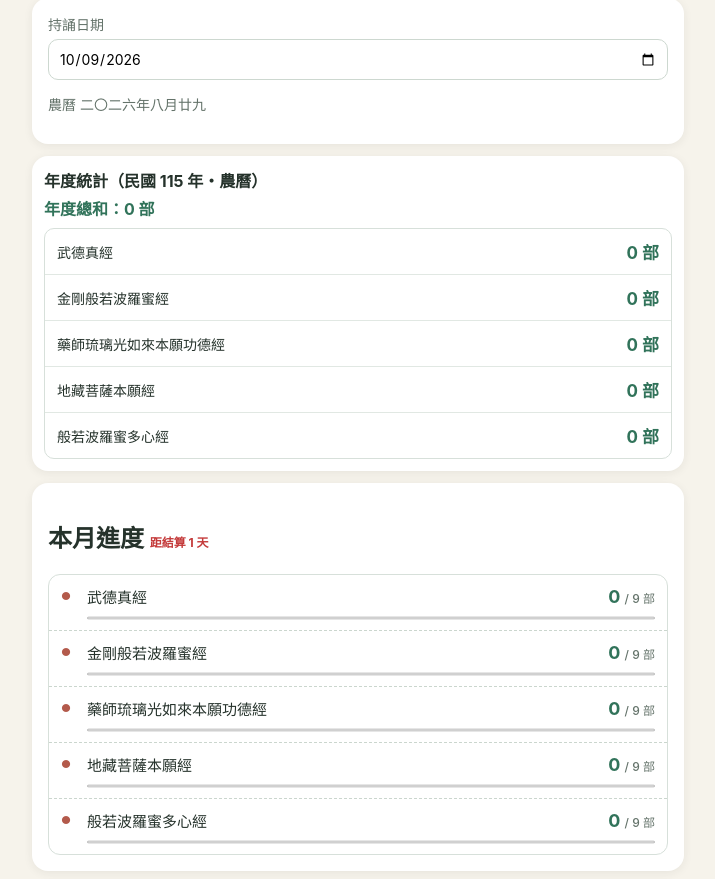
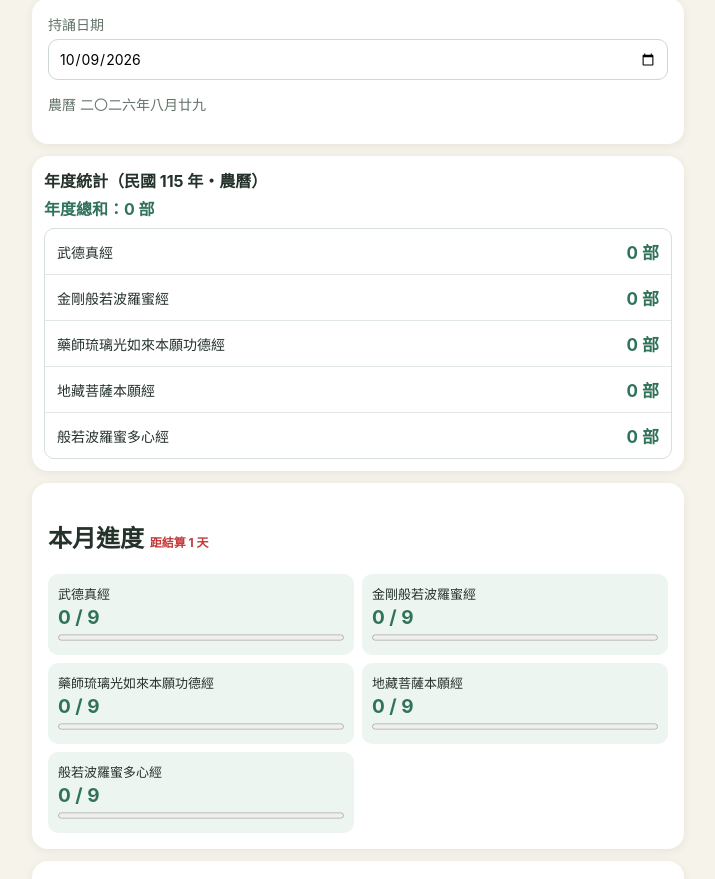
Before and after one commit to k90918/chanting-web-offline, a website: page index.html in a window 1280 px wide. Shown: the part 73-952 px from the top of the page, without its empty margins (282-997 px from the left). Drawn offline with Linux system fonts and the light colour scheme.

Commit message:
還原本月進度卡片顯示格式

```diff
--- a/app.js
+++ b/app.js
@@ -11,7 +11,7 @@ function totals(filter){const out=[0,0,0,0,0];Object.entries(state.records).filt
 function cards(target, values, goals){target.innerHTML=names.map((name,i)=>`<div class="item">${name}<b>${values[i]}${goals?` / ${goals[i]}`:' 部'}</b>${goals?`<progress max="${goals[i]}" value="${Math.min(values[i],goals[i])}"></progress>`:''}</div>`).join('')}
 function monthlyBoard(target, values, goals){target.className='board';target.innerHTML=names.map((name,i)=>`<div class="board-row"><span class="pin">●</span><span class="board-name">${name}</span><strong class="board-count">${values[i]} <small>/ ${goals[i]} 部</small></strong><progress class="board-progress" max="${goals[i]}" value="${Math.min(values[i],goals[i])}"></progress></div>`).join('')}
 function annualList(target, values){target.className='annual-list';target.innerHTML=names.map((name,i)=>`<div class="annual-row"><span>${name}</span><strong>${values[i]} 部</strong></div>`).join('')}
-function render(){const date=$('#date').value;const l=lunar(date);$('#lunar').textContent=`農曆 ${l.toString()}`;const counts=state.records[date]||[0,0,0,0,0];const days=daysUntilNextLunarFirst(date);const countdown=$('#monthCountdown');countdown.textContent=`距結算 ${days} 天`;countdown.className=days<=5?'urgent':'normal';$('#inputs').innerHTML=names.map((n,i)=>`<label>${n}<input class="count" type="number" min="0" inputmode="numeric" value="${counts[i]}"></label>`).join('');monthlyBoard($('#monthly'),totals(d=>lunarMonthKey(d)===lunarMonthKey(date)),state.goals);const year=lunarYear(date);$('#yearTitle').textContent=`年度統計（民國 ${year} 年・農曆）`;const annual=totals(d=>lunarYear(d)===year);$('#yearTotal').textContent=`年度總和：${annual.reduce((a,b)=>a+b,0)} 部`;annualList($('#annual'),annual)}
+function render(){const date=$('#date').value;const l=lunar(date);$('#lunar').textContent=`農曆 ${l.toString()}`;const counts=state.records[date]||[0,0,0,0,0];const days=daysUntilNextLunarFirst(date);const countdown=$('#monthCountdown');countdown.textContent=`距結算 ${days} 天`;countdown.className=days<=5?'urgent':'normal';$('#inputs').innerHTML=names.map((n,i)=>`<label>${n}<input class="count" type="number" min="0" inputmode="numeric" value="${counts[i]}"></label>`).join('');const monthly=$('#monthly');monthly.className='grid';cards(monthly,totals(d=>lunarMonthKey(d)===lunarMonthKey(date)),state.goals);const year=lunarYear(date);$('#yearTitle').textContent=`年度統計（民國 ${year} 年・農曆）`;const annual=totals(d=>lunarYear(d)===year);$('#yearTotal').textContent=`年度總和：${annual.reduce((a,b)=>a+b,0)} 部`;annualList($('#annual'),annual)}
 $('#date').addEventListener('change',render);$('#save').onclick=()=>{state.records[$('#date').value]=[...document.querySelectorAll('.count')].map(x=>Math.max(0,parseInt(x.value||0,10)));saveState();render();alert('已儲存到此裝置。')};
 $('#settings').onclick=()=>{const box=$('#goalInputs');box.innerHTML=names.map((n,i)=>`<label>${n}（部）<input class="goal" type="number" min="1" value="${state.goals[i]}"></label>`).join('');$('#goalDialog').showModal()};$('#cancel').onclick=()=>$('#goalDialog').close();$('#saveGoals').onclick=()=>{const goals=[...document.querySelectorAll('.goal')].map(x=>parseInt(x.value,10));if(goals.some(x=>!Number.isInteger(x)||x<1))return alert('請輸入大於 0 的整數。');state.goals=goals;saveState();$('#goalDialog').close();render()};
 if('serviceWorker'in navigator)navigator.serviceWorker.register('sw.js');render();
--- a/index.html
+++ b/index.html
@@ -13,4 +13,4 @@
 <section class="card rows"><h2>本日正確總數</h2><div id="inputs"></div><div class="actions"><button id="save">儲存正確總數</button></div></section>
 </main>
 <dialog id="goalDialog"><h2>設定各經月目標</h2><div id="goalInputs" class="rows"></div><div class="actions"><button class="secondary" id="cancel">取消</button><button id="saveGoals">儲存目標</button></div></dialog>
-<script src="lunar.js"></script><script src="app.js?v=7"></script></body></html>
+<script src="lunar.js"></script><script src="app.js?v=8"></script></body></html>
```
